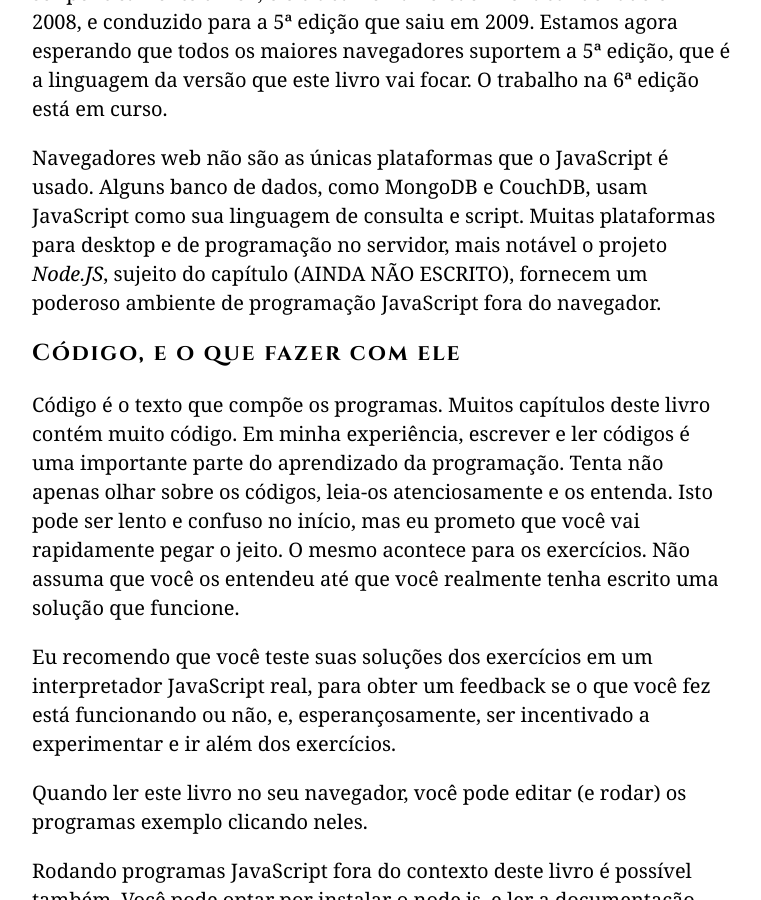
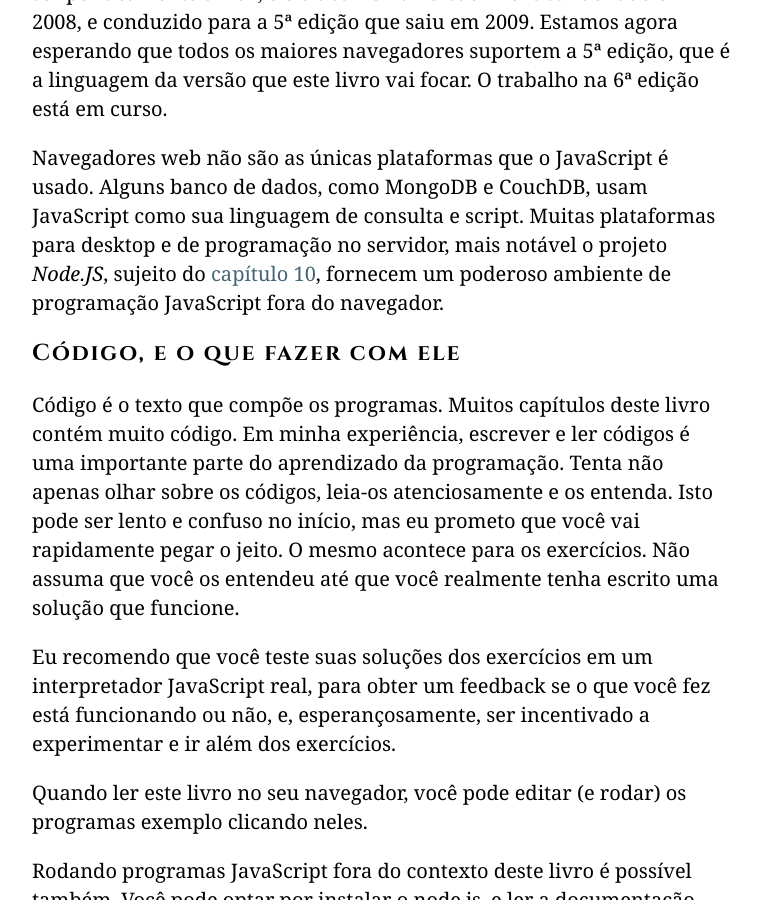
Before and after one commit to braziljs/eloquente-javascript, a Jekyll site: the page built from chapters/introducao/index.md, in a window 1280 px wide and 900 px high, scrolled down 8117 px. Shown: the whole window, without its empty margins (258-1019 px from the left). Built offline with Jekyll 4.4.1, drawn with Linux system fonts in a browser that asks for light colours.

Commit message:
Adiciona URL para o capitulo node-js

```diff
--- a/chapters/introducao/index.md
+++ b/chapters/introducao/index.md
@@ -135,7 +135,7 @@ Esta flexibilidade também tem suas vantagens. Isso dá espaço para muitas téc
 
 Tivemos várias *versões* do JavaScript. Versão 3 do ECMAScript foi a dominante, largamente suportado no tempo que o JavaScript ascendia para o domínio, aproximadamente entre 2000 e 2010. Durante este tempo, trabalho estava em andamento na versão 4 ambiciosa, que planeja um número de melhorias e extensões radicais para a linguagem. Porém, mudar de forma radical uma linguagem largamente usada pode ser politicamente difícil, e o trabalho na versão 4 foi abandonado em 2008, e conduzido para a 5ª edição que saiu em 2009. Estamos agora esperando que todos os maiores navegadores suportem a 5ª edição, que é a linguagem da versão que este livro vai focar. O trabalho na 6ª edição está em curso.
 
-Navegadores web não são as únicas plataformas que o JavaScript é usado. Alguns banco de dados, como MongoDB e CouchDB, usam JavaScript como sua linguagem de consulta e script. Muitas plataformas para desktop e de programação no servidor, mais notável o projeto *Node.JS*, sujeito do capítulo (AINDA NÃO ESCRITO), fornecem um poderoso ambiente de programação JavaScript fora do navegador.
+Navegadores web não são as únicas plataformas que o JavaScript é usado. Alguns banco de dados, como MongoDB e CouchDB, usam JavaScript como sua linguagem de consulta e script. Muitas plataformas para desktop e de programação no servidor, mais notável o projeto *Node.JS*, sujeito do [capítulo 10](http://eloquentjavascript.com.br/node-js), fornecem um poderoso ambiente de programação JavaScript fora do navegador.
 
 ## Código, e o que fazer com ele
 
```
